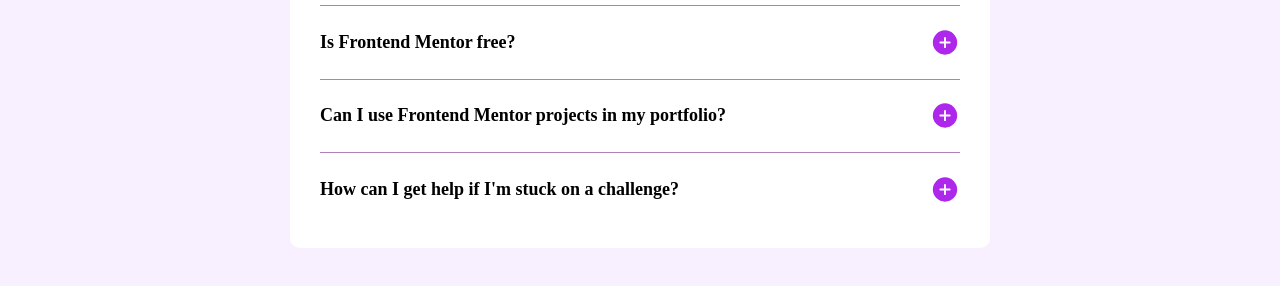
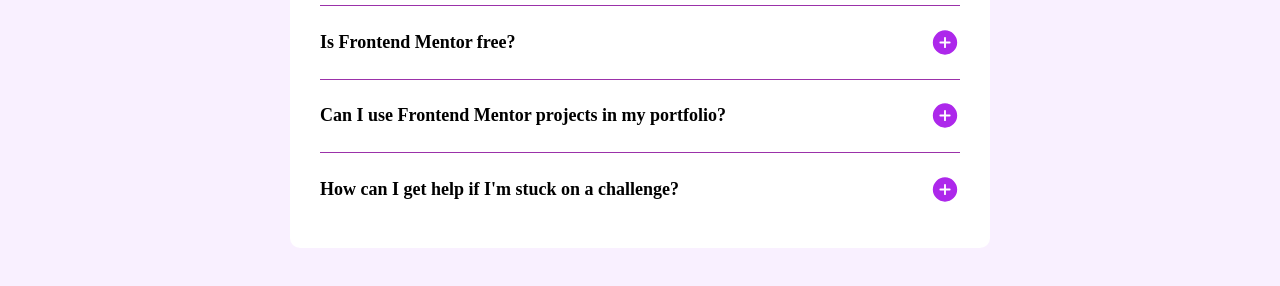
Before and after one commit to Kumudha03/faq, a plain HTML site: page index.html in a window 1280 px wide. Shown: the part 350-636 px from the top of the page. Drawn offline with Linux system fonts and the light colour scheme; files whose address does not match are found by name.

Commit message:
Update style.css

```diff
--- a/style.css
+++ b/style.css
@@ -1,6 +1,6 @@
 :root{
 --light_pink: hsl(275, 100%, 97%);
---grayish_purple: hsl(293, 30%, 61%);
+--grayish_purple: hsl(293, 54%, 43%);
 --dark_purple: hsl(291, 91%, 45%);
 }
 
```
